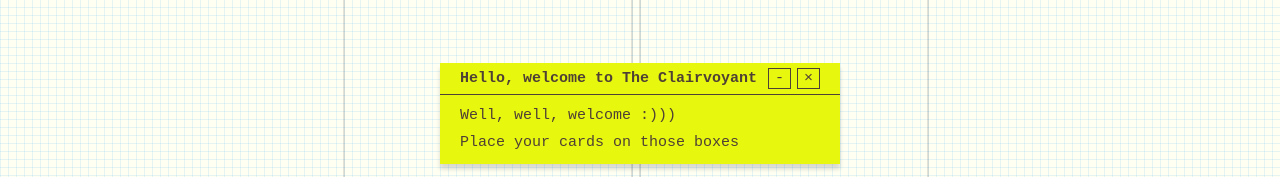
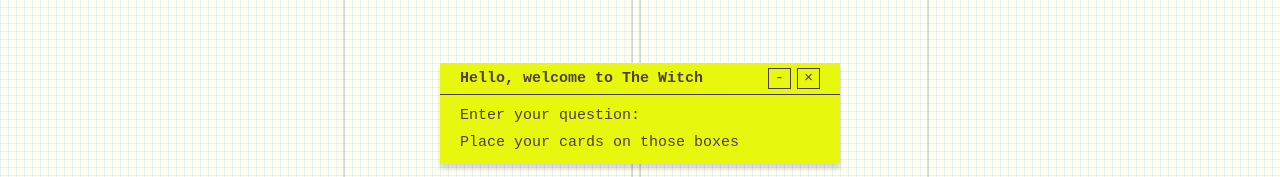
Before and after one commit to untitledbeingtext/the-clairvoyant, a plain HTML site: page index.html in a window 1280 px wide. Shown: the part 617-794 px from the top of the page. Drawn offline with Linux system fonts and the light colour scheme; a web font is replaced by a local one.

Commit message:
Update index.html

```diff
--- a/index.html
+++ b/index.html
@@ -22,14 +22,14 @@
     </div>
     <aside class="console-box" id="guideConsole" aria-label="User Guide Console" style="font-size: 15px;">
       <div class="console-header" style="padding-left: 20px; padding-right: 20px;">
-        <span class="console-title">Hello, welcome to The Clairvoyant</span>
+        <span class="console-title">Hello, welcome to The Witch</span>
         <div class="console-actions">
           <button type="button" class="console-btn" id="consoleToggleBtn" title="Shrink">-</button>
           <button type="button" class="console-btn" id="consoleCloseBtn" title="Close">×</button>
         </div>
       </div>
       <div class="console-body" id="consoleBody" style="padding-left: 20px;">
-        <p>Well, well, welcome :)))</p>
+        <p>Enter your question: </p>
         <p>Place your cards on those boxes</p>
       </div>
     </aside>
```
